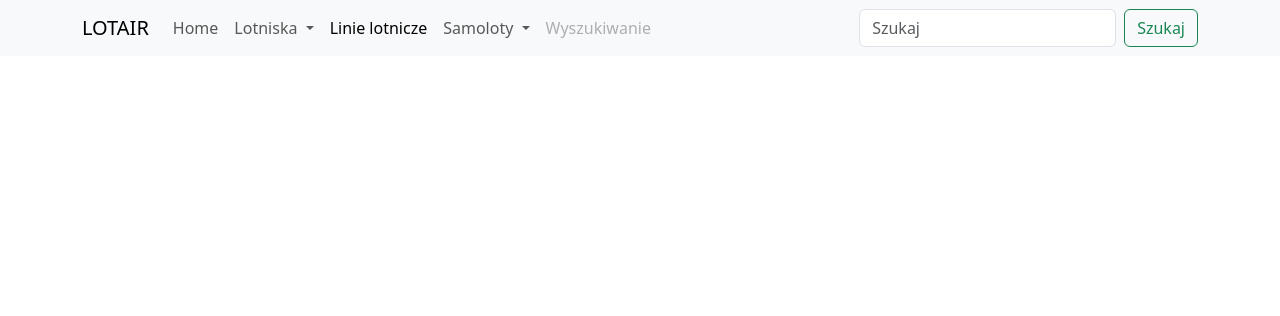
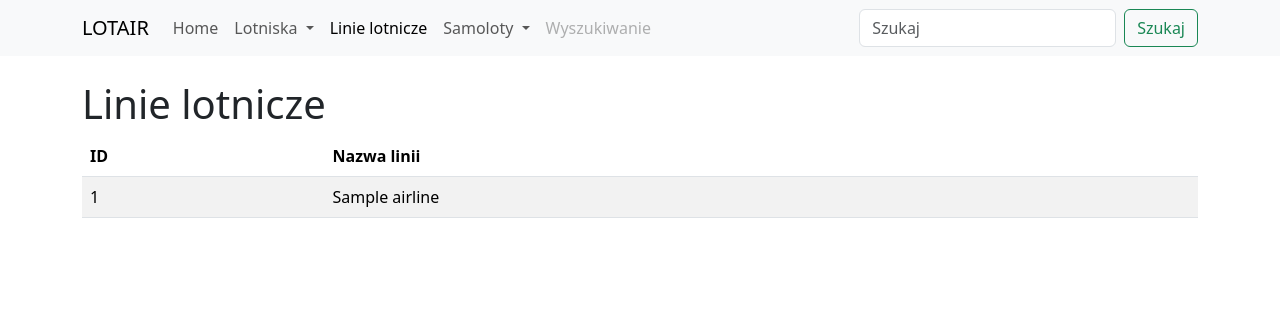
Before and after one commit to robspendel/flight_radar, a Flask app: template templates/linie.html in a window 1280 px wide. Shown: the top 316 px of the page. Run offline with Flask 3, Linux system fonts and the light colour scheme; the template is opened without the code that fills it: most values are stand-ins (such as "Sample title", 1, 10 or a date in 2020); some libraries are stand-ins or nearby versions.

Commit message:
Add files via upload

```diff
--- a/templates/boeing.html
+++ b/templates/boeing.html
@@ -22,7 +22,7 @@
 
 <nav class="navbar navbar-expand-lg bg-light">
     <div class="container">
-        <a class="navbar-brand" href="#">LOTAIR</a>
+        <a class="navbar-brand" href="{{ url_for('home') }}">LOTAIR</a>
         <button class="navbar-toggler" type="button" data-bs-toggle="collapse" data-bs-target="#navbarSupportedContent">
             <span class="navbar-toggler-icon"></span>
         </button>
@@ -30,7 +30,7 @@
      <div class="collapse navbar-collapse" id="navbarSupportedContent">
       <ul class="navbar-nav me-auto">
         <li class="nav-item">
-          <a class="nav-link active" href="#">Home</a>
+          <a class="nav-link active" href="{{ url_for('home') }}">Home</a>
         </li>
         <li class="nav-item dropdown">
           <a class="nav-link dropdown-toggle" href="#" id="navbarDropdown" role="button" data-bs-toggle="dropdown" aria-expanded="false">
@@ -45,7 +45,7 @@
           </ul>
         </li>
         <li class="nav-item">
-          <a class="nav-link" href="#">Linie lotnicze</a>
+          <a class="nav-link" href="{{ url_for('linie') }}">Linie lotnicze</a>
         </li>
         <li class="nav-item dropdown">
           <a class="nav-link dropdown-toggle" href="#" id="navbarDropdown" role="button" data-bs-toggle="dropdown" aria-expanded="false">
--- a/templates/linie.html
+++ b/templates/linie.html
@@ -22,7 +22,7 @@
 
 <nav class="navbar navbar-expand-lg bg-light">
     <div class="container">
-        <a class="navbar-brand" href="#">LOTAIR</a>
+        <a class="navbar-brand" href="{{ url_for('home') }}">LOTAIR</a>
         <button class="navbar-toggler" type="button" data-bs-toggle="collapse" data-bs-target="#navbarSupportedContent">
             <span class="navbar-toggler-icon"></span>
         </button>
@@ -30,7 +30,7 @@
      <div class="collapse navbar-collapse" id="navbarSupportedContent">
       <ul class="navbar-nav me-auto">
         <li class="nav-item">
-          <a class="nav-link" href="#">Home</a>
+          <a class="nav-link" href="{{ url_for('home') }}">Home</a>
         </li>
         <li class="nav-item dropdown">
           <a class="nav-link dropdown-toggle" href="#" id="navbarDropdown" role="button" data-bs-toggle="dropdown" aria-expanded="false">
@@ -70,6 +70,28 @@
 </nav>
 
 
+<div class="container mt-4">
+
+    <h1>Linie lotnicze</h1>
+
+    <table class="table table-striped table-hover">
+        <thead>
+            <tr>
+                <th>ID</th>
+                <th>Nazwa linii</th>
+            </tr>
+        </thead>
+        <tbody>
+            {% for airline in airlines %}
+            <tr>
+                <td>{{ airline.id }}</td>
+                <td>{{ airline.name }}</td>
+            </tr>
+            {% endfor %}
+        </tbody>
+    </table>
+
+</div>
 
 
 
```
